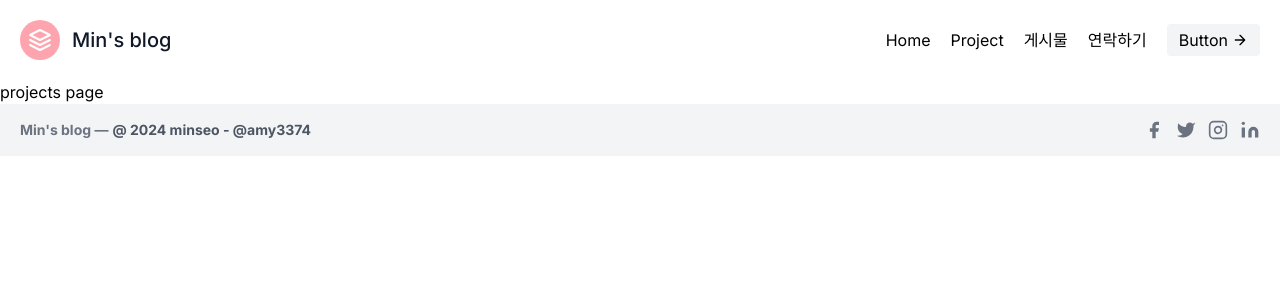
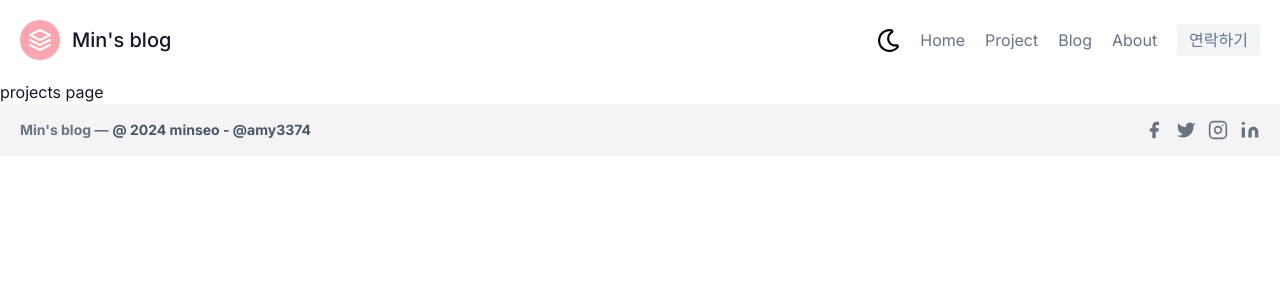
Before and after one commit to amy3374/My-Portfolio, a Next.js app: page /projects in a window 1280 px wide. Shown: the top 300 px of the page. Built offline with nearby package versions, Linux system fonts and the light colour scheme.

Commit message:
tailwind dark mode

```diff
--- /dev/null
+++ b/src/app/Providers.tsx
@@ -0,0 +1,11 @@
+"use client";
+
+import { ThemeProvider } from "next-themes";
+
+export function Providers({
+  children,
+}: Readonly<{
+  children: React.ReactNode;
+}>) {
+  return <ThemeProvider attribute="class">{children}</ThemeProvider>;
+}
--- a/src/app/globals.css
+++ b/src/app/globals.css
@@ -1,3 +1,44 @@
 @import "tailwindcss/base";
 @import "tailwindcss/components";
 @import "tailwindcss/utilities";
+
+/* .bg-primary {
+  @apply bg-white dark:bg-slate-700;
+} */
+
+/* .btn-project {
+  @apply inline-flex text-white dark:text-white bg-indigo-500 border-0 py-2 px-6 focus:outline-none hover:bg-indigo-600 rounded text-lg;
+}
+
+.project-card {
+  @apply flex flex-col m-3 rounded-xl w-full
+              transition duration-300 transform border border-gray-300
+              hover:scale-105
+              hover:shadow-lg
+              dark:border-gray-200/50
+              dark:hover:shadow-gray-400/40
+
+              hover:text-blue-600;
+} */
+
+h1,
+h2,
+h3,
+h4,
+h5,
+h6 {
+  @apply text-slate-900 dark:text-white;
+}
+
+footer {
+  @apply text-gray-600 dark:text-white
+      bg-gray-100 dark:bg-black;
+}
+
+a {
+  @apply text-slate-500 hover:text-slate-700 dark:text-slate-400 dark:hover:text-slate-50;
+}
+
+p {
+  @apply text-slate-500 dark:text-slate-400;
+}
--- a/src/app/layout.tsx
+++ b/src/app/layout.tsx
@@ -3,6 +3,7 @@ import { Inter } from "next/font/google";
 import "./globals.css";
 import Navbar from "@/components/Navbar";
 import Footer from "@/components/Footer";
+import { Providers } from "./Providers";
 
 const inter = Inter({ subsets: ["latin"] });
 
@@ -17,11 +18,14 @@ export default function RootLayout({
   children: React.ReactNode;
 }>) {
   return (
-    <html lang="en">
-      <body className={inter.className}>
-        <Navbar />
-        {children}
-        <Footer />
+    <html lang="en" className={inter.className}>
+      <body>
+        <Providers>
+          <Navbar />
+
+          {children}
+          <Footer />
+        </Providers>
       </body>
     </html>
   );
--- a/src/app/page.tsx
+++ b/src/app/page.tsx
@@ -1,4 +1,5 @@
-import Animation from "@/components/Animation";
+// import Animation from "@/components/Animation";
+import Link from "next/link";
 import React from "react";
 
 const Home = () => {
@@ -6,8 +7,8 @@ const Home = () => {
     <>
       <div className="flex flex-col min-h-screen items-center justify-center text-gray-600 body-font">
         <div className="container mx-auto flex px-5 py-24 md:flex-row flex-col items-center">
-          <div className="lg:flex-grow md:w-1/2 lg:pr-24 md:pr-16 flex flex-col md:items-start md:text-left mb-16 md:mb-0 items-center text-center">
-            <h1 className="title-font sm:text-4xl text-3xl mb-4 font-bold  text-gray-700">
+          <div className="lg:flex-grow md:w-1/2 lg:pr-24 md:pr-16 flex flex-col md:items-start md:text-left mb-16 md:mb-0 items-center text-center ">
+            <h1 className="title-font sm:text-4xl text-3xl mb-4 font-bold  text-gray-700 ">
               안녕하세요 김민서입니다!
               <br className="hidden lg:inline-block" />
             </h1>
@@ -18,16 +19,19 @@ const Home = () => {
               소리다.
             </p>
             <div className="flex justify-center">
-              <button className="inline-flex text-white bg-rose-300 border-0 py-2 px-6 focus:outline-none hover:bg-rose-200 rounded text-lg">
-                프로젝트 보러가기
-              </button>
+              <Link href="/projects">
+                <button className="inline-flex text-white bg-rose-300 border-0 py-2 px-6 focus:outline-none hover:bg-rose-200 rounded text-lg">
+                  프로젝트 보러가기
+                </button>
+              </Link>
+
               {/* <button className="ml-4 inline-flex text-gray-700 bg-gray-100 border-0 py-2 px-6 focus:outline-none hover:bg-gray-200 rounded text-lg">
                 Button
               </button> */}
             </div>
           </div>
           <div className="lg:max-w-lg lg:w-full md:w-1/2 w-5/6">
-            <Animation />
+            {/* <Animation /> */}
           </div>
         </div>
       </div>
--- a/src/components/Animation.tsx
+++ b/src/components/Animation.tsx
@@ -1,20 +1,20 @@
-"use client";
-import React from "react";
-import Lottie from "react-lottie-player";
-// Alternatively:
-// import Lottie from 'react-lottie-player/dist/LottiePlayerLight'
+// "use client";
+// import React from "react";
+// import Lottie from "react-lottie-player";
+// // Alternatively:
+// // import Lottie from 'react-lottie-player/dist/LottiePlayerLight'
 
-// import lottieJson from "/animation.json";
+// // import lottieJson from "/animation.json";
 
-const Animation = () => {
-  return (
-    <Lottie
-      loop
-      animationData="/animation.json"
-      play
-      style={{ width: 150, height: 150 }}
-    />
-  );
-};
+// const Animation = () => {
+//   return (
+//     <Lottie
+//       loop
+//       animationData="/animation.json"
+//       play
+//       style={{ width: 150, height: 150 }}
+//     />
+//   );
+// };
 
-export default Animation;
+// export default Animation;
--- /dev/null
+++ b/src/components/DarkMode.tsx
@@ -0,0 +1,30 @@
+"use client";
+import React from "react";
+import { useTheme } from "next-themes";
+import { GoSun } from "react-icons/go";
+import { FaRegMoon } from "react-icons/fa";
+
+const DarkMode = () => {
+  const { theme, setTheme } = useTheme();
+  return (
+    <div>
+      {theme === "light" ? (
+        <div
+          className="mr-5 hover:text-red-600 cursor-pointer md:mt-0"
+          onClick={() => setTheme("dark")}
+        >
+          <GoSun size="25" />
+        </div>
+      ) : (
+        <div
+          className="mr-5 hover:text-yellow-400 cursor-pointer md:mt-0"
+          onClick={() => setTheme("light")}
+        >
+          <FaRegMoon size="23" />
+        </div>
+      )}
+    </div>
+  );
+};
+
+export default DarkMode;
--- a/src/components/Footer.tsx
+++ b/src/components/Footer.tsx
@@ -3,7 +3,7 @@ import React from "react";
 const Footer = () => {
   return (
     <footer className="text-gray-600 body-font">
-      <div className="bg-gray-100">
+      <div>
         <div className="container mx-auto py-4 px-5 flex flex-wrap flex-col sm:flex-row">
           <p className="text-gray-500 font-bold text-sm text-center sm:text-left">
             Min's blog —
@@ -16,7 +16,7 @@ const Footer = () => {
               @ 2024 minseo - @amy3374
             </a>
           </p>
-          <span className="inline-flex sm:ml-auto sm:mt-0 mt-2 justify-center sm:justify-start">
+          <span className="inline-flex sm:ml-auto sm:mt-0 mt-2 justify-center sm:justify-start cursor-pointer">
             <a className="text-gray-500">
               <svg
                 fill="currentColor"
--- a/src/components/Navbar.tsx
+++ b/src/components/Navbar.tsx
@@ -1,5 +1,6 @@
 import Link from "next/link";
 import React from "react";
+import DarkMode from "./DarkMode";
 
 const Navbar = () => {
   return (
@@ -10,9 +11,9 @@ const Navbar = () => {
             xmlns="http://www.w3.org/2000/svg"
             fill="none"
             stroke="currentColor"
-            stroke-linecap="round"
-            stroke-linejoin="round"
-            stroke-width="2"
+            strokeLinecap="round"
+            strokeLinejoin="round"
+            strokeWidth="2"
             className="w-10 h-10 text-white p-2 bg-rose-300 rounded-full"
             viewBox="0 0 24 24"
           >
@@ -21,25 +22,26 @@ const Navbar = () => {
           <span className="ml-3 text-xl">Min's blog</span>
         </a>
         <nav className="md:ml-auto flex flex-wrap items-center text-base justify-center">
-          <a className="mr-5 hover:text-gray-900">Home</a>
-          <a className="mr-5 hover:text-gray-900">Project</a>
-          <a className="mr-5 hover:text-gray-900">게시물</a>
-          <a className="mr-5 hover:text-gray-900">연락하기</a>
+          <DarkMode />
+          <Link href="/" className="mr-5 hover:text-gray-400">
+            Home
+          </Link>
+          <Link href="/projects" className="mr-5 hover:text-gray-400">
+            Project
+          </Link>
+          <Link href="/" className="mr-5 hover:text-gray-400">
+            Blog
+          </Link>
+          <Link href="/about" className="mr-5 hover:text-gray-400">
+            About
+          </Link>
         </nav>
-        <button className="inline-flex items-center bg-gray-100 border-0 py-1 px-3 focus:outline-none hover:bg-gray-200 rounded text-base mt-4 md:mt-0">
-          Button
-          <svg
-            fill="none"
-            stroke="currentColor"
-            stroke-linecap="round"
-            stroke-linejoin="round"
-            stroke-width="2"
-            className="w-4 h-4 ml-1"
-            viewBox="0 0 24 24"
-          >
-            <path d="M5 12h14M12 5l7 7-7 7"></path>
-          </svg>
-        </button>
+        <a
+          href="https://open.kakao.com/o/gHQbzY9f"
+          className="inline-flex items-center bg-gray-100 border-0 py-1 px-3 focus:outline-none hover:bg-gray-200 rounded text-base mt-4 md:mt-0"
+        >
+          연락하기
+        </a>
       </div>
     </header>
   );
```
Also changed, not shown: package.json (+6 -3 lines), 1 other file (tests, documents, lock files or other folders).
